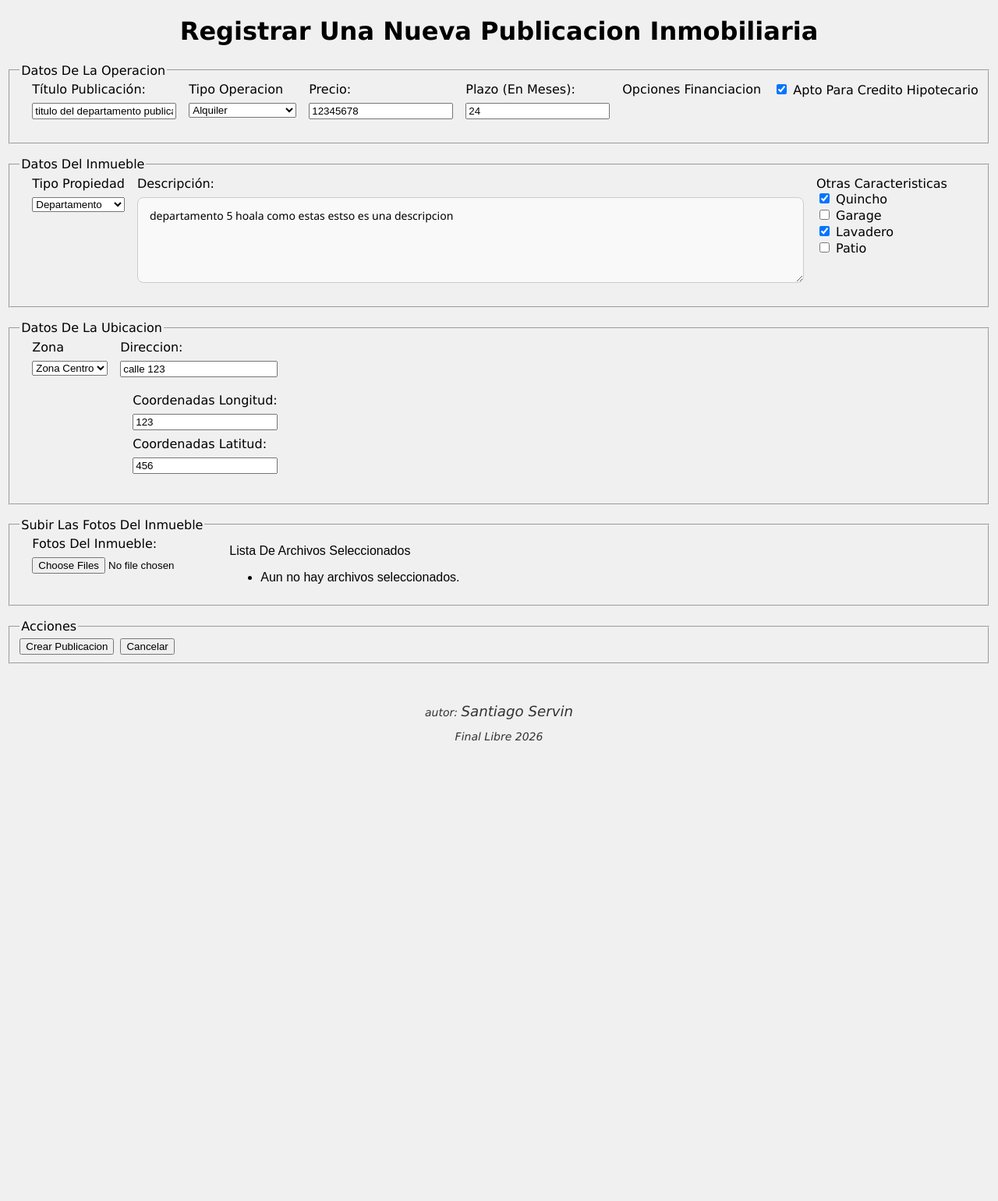
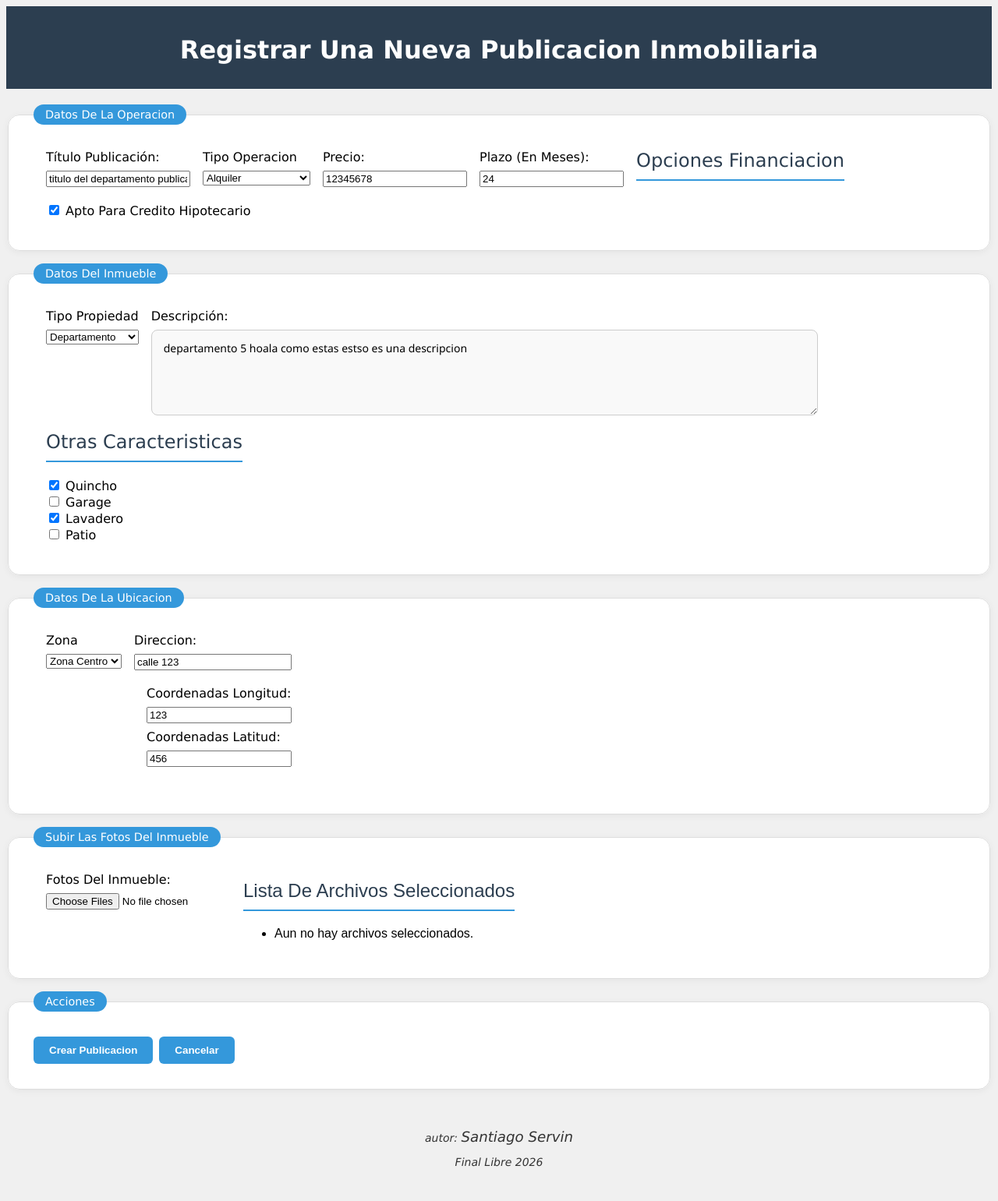
Before and after one commit to SantiSog72/sistema-web-inmobiliario, a PHP site: page /VISTA/Alta_operacion.php in a window 1280 px wide. Shown: the whole page at 78% size. Before the commit the page ends 951 px from the top, so only its background shows below. Run offline with PHP 8.4, Linux system fonts and the light colour scheme; data that the repository does not hold is empty.

Commit message:
vista css

```diff
--- a/VISTA/Alta_operacion.php
+++ b/VISTA/Alta_operacion.php
@@ -8,8 +8,8 @@
 <meta name="autor" content="Santiago Servin">
 <meta name="description" content="Pagina Alta Operacion inmobiliaria">
 
+<script type="text/javascript" src ="javascript/botones_hipervinculo.js"></script>
 <script type="text/javascript" src ="javascript/renderizadores.js"></script>
-<script type="text/javascript" src ="javascript/botones_hipervinculo.js"></script>
 <script type="text/javascript" src ="javascript/libreria_js/ubicador_elementos.js"></script>
 <script type="text/javascript" src ="javascript/libreria_js/Validacion.js"></script>
 <script type="text/javascript" src ="javascript/ValidadorAltaOperacion.js"></script>
@@ -66,44 +66,6 @@
             }
         });
 
-		//CARGA POR BÚSQUEDA: Se ejecuta al enviar el formulario
-		// formulario.addEventListener('submit', async function(evento) {
-        //     evento.preventDefault(); // Evita la recarga de la página
-
-        //     // 1. Recolectamos TODOS los datos (incluye archivos)
-        //     const datos = new FormData(formulario);
-
-        //     try {
-        //         // 2. Enviamos los datos al servidor mediante fetch
-        //         const respuesta = await fetch('../CONTROLADOR/ProcesaAltaOperacion.php', {//argumentos
-        //             method: 'POST',
-        //             body: datos // Enviamos el FormData directamente
-        //         });
-
-        //         // 3. Verificamos la respuesta
-        //         if (respuesta.ok) {
-        //             const resultado = await respuesta.text(); // O .json() si tu PHP devuelve JSON
-        //             console.log("Servidor dice:", resultado);
-        //             alert("Operación procesada con éxito");
-
-        //             // Opcional: limpiar el formulario tras el éxito
-        //             // formulario.reset();
-        //             // document.getElementById('lista_nombres').innerHTML = '<li>Aun no hay archivos seleccionados.</li>';
-        //         } else {
-        //             console.error("Error en el servidor:", respuesta.status);
-        //             alert("Hubo un error al procesar el formulario.");
-        //         }
-        //     } catch (error) {
-        //         console.error("Error de red o conexión:", error);
-        //         alert("No se pudo conectar con el servidor.");
-        //     }
-        // });
-
-		// formulario.addEventListener('reset', async function(){
-		// 	// localStorage.removeItem("catalogo_actual");
-		// 	// cargarCatalogo();
-		// })
-
 	});
 
 </script>
@@ -128,7 +90,7 @@
 
                     <span class="form_grupo">
                         <label class="label" for="id_titulo_publicacion">Título Publicación: </label>
-                        <input id="id_titulo_publicacion" type="text" name="titulo_publicacion" placeholder="Ingrese el título de la publicación" value="titulo del departamento publicacion">
+                        <input id="id_titulo_publicacion" type="text" name="Titulo Publicacion" placeholder="Ingrese el título de la publicación" value="titulo del departamento publicacion">
                         <span id="error_titulo_publicacion" class="error"></span>
                     </span>
 
@@ -257,7 +219,7 @@
 				<fieldset class = "fieldset" name="acciones_botones">
 					<legend class = "legend" >acciones</legend>
 					<button id="id_envio" class="boton" type ="button" onclick="enviar_formulario ()">crear publicacion</button>
-					<button id="id_cancelar" class="boton" type ="button" onclick="borrar()">cancelar</button>
+					<button id="id_cancelar" class="boton" type ="button" onclick="ir_gestionAdministrador()">cancelar</button>
 				</fieldset>
 
 			</form>
--- a/VISTA/css/formulario_estilos.css
+++ b/VISTA/css/formulario_estilos.css
@@ -1,4 +1,4 @@
-
+/* formulario_estilos.css */
 
 .contenedor_formulario{
 	display:flex;
@@ -103,3 +103,130 @@ option {
 .tarjeta_operacion{
 	display:flex;
 }
+
+.contenedor_catalogo {
+    display: grid;
+    grid-template-columns: repeat(auto-fill, minmax(300px, 1fr));
+    gap: 20px;
+    padding: 20px;
+}
+
+/* Diseño de la tarjeta individual */
+.tarjeta_operacion {
+    background: white;
+    border-radius: 12px;
+    overflow: hidden;
+    box-shadow: 0 4px 15px rgba(0,0,0,0.1);
+    transition: transform 0.3s ease;
+    display: flex;
+    flex-direction: column;
+}
+
+.tarjeta_operacion:hover {
+    transform: translateY(-5px);
+}
+
+.tarjeta_contenido {
+    padding: 15px;
+}
+
+.tarjeta_contenido h3 {
+    margin: 0 0 10px 0;
+    color: #2c3e50;
+    font-size: 1.2rem;
+}
+
+.tarjeta_precio {
+    font-weight: bold;
+    color: #27ae60;
+    font-size: 1.4rem;
+    margin-bottom: 10px;
+}
+
+button, .boton {
+    background-color: #3498db;
+    color: white;
+    border: none;
+    padding: 10px 20px;
+    border-radius: 6px;
+    cursor: pointer;
+    font-weight: 600;
+    transition: background 0.3s;
+}
+
+button:hover {
+    background-color: #2980b9;
+}
+
+button[type="reset"] {
+    background-color: #95a5a6;
+}
+
+button[type="reset"]:hover {
+    background-color: #7f8c8d;
+}
+
+.fieldset {
+    border: 1px solid #ddd;
+    border-radius: 15px;
+    background: white;
+    padding: 2rem;
+    box-shadow: 0 2px 10px rgba(0,0,0,0.05);
+}
+
+.legend {
+    background: #3498db;
+    color: white;
+    padding: 5px 15px;
+    border-radius: 20px;s
+    font-weight: bold;
+    font-size: 0.9rem;
+}
+
+header {
+    background: #2c3e50;
+    color: white;
+    padding: 1rem 0;
+    margin-bottom: 20px;
+}
+
+header h1 {
+    color: white;
+    margin-bottom: 15px;
+}
+
+/* Contenedor principal de gestión */
+.section_catalogo, .seccion_mensajes {
+    background: white;
+    margin: 20px;
+    padding: 20px;
+    border-radius: 12px;
+    box-shadow: 0 4px 6px rgba(0,0,0,0.05);
+}
+
+/* Títulos de sección estilo Admin */
+.titulo_de_contenedor {
+    border-bottom: 2px solid #3498db;
+    padding-bottom: 10px;
+    margin-bottom: 20px;
+    color: #2c3e50;
+    font-size: 1.5rem;
+}
+
+/* Botones de acción específicos */
+.boton_alquilar { background-color: #27ae60; }
+.boton_vender { background-color: #2ecc71; }
+.boton_gestion_pagos { background-color: #f1c40f; color: black; }
+.boton_eliminar_publicacion {
+    background-color: #e74c3c;
+    float: right; /* Lo separa del resto */
+}
+
+/* Estilo para los mensajes */
+.tarjeta_mensaje {
+    border-left: 5px solid #3498db;
+    background: #f8f9fa;
+    padding: 15px;
+    margin-bottom: 15px;
+    border-radius: 4px;
+}
--- a/VISTA/css/index.css
+++ b/VISTA/css/index.css
@@ -1,3 +1,4 @@
+/* index.css */
 body {
 	background-color: #F0F0F0;
 	font-family: Verdana, Arial, Helvetica;
--- a/VISTA/css/tabla.css
+++ b/VISTA/css/tabla.css
@@ -1,4 +1,4 @@
-
+/* tabla.css */
 table{
 	margin: auto 0px;
 	text-align: center;
--- a/VISTA/javascript/renderizadores.js
+++ b/VISTA/javascript/renderizadores.js
@@ -63,6 +63,7 @@ function renderizarMasInfo(item) {
         </div>
     `;
     agregar_elemento_despues_de(htmlMasInfo, id_contenedor);
+
 }
 
 function renderizarMisTarjetasJSON(listaInmuebles) {
@@ -135,13 +136,13 @@ function crear_boton (clase, item, texto){
     return boton;
 }
 
-function renderizar_mensajesJSON (lista_mensajes){
-    limpiar_contenedor('id_contenedor_mensajes');
+function renderizar_mensajesJSON (lista_mensajes, id_contenedor){
+    limpiar_contenedor(id_contenedor);
     const mi_catalogo_txt = localStorage.getItem("mi_catalogo");
     const lista_catalogo = JSON.parse(mi_catalogo_txt);
 
     if (lista_mensajes.length === 0) {
-        agregar_elemento_final("<p>No se encontraron resultados.</p>", 'id_contenedor_catalogo');
+        agregar_elemento_final("<p>No se encontraron resultados.</p>", id_contenedor);
         return;
     }
 
@@ -165,7 +166,7 @@ function renderizar_mensajesJSON (lista_mensajes){
             </div>
         `;
 
-        agregar_elemento_final(htmlTarjeta, 'id_contenedor_mensajes');
+        agregar_elemento_final(htmlTarjeta, id_contenedor);
     });
 
 }
```
Also changed, not shown: VISTA/css/mapas.css (+16 -4 lines), VISTA/gestion_administrador.php (+30 -5 lines).
